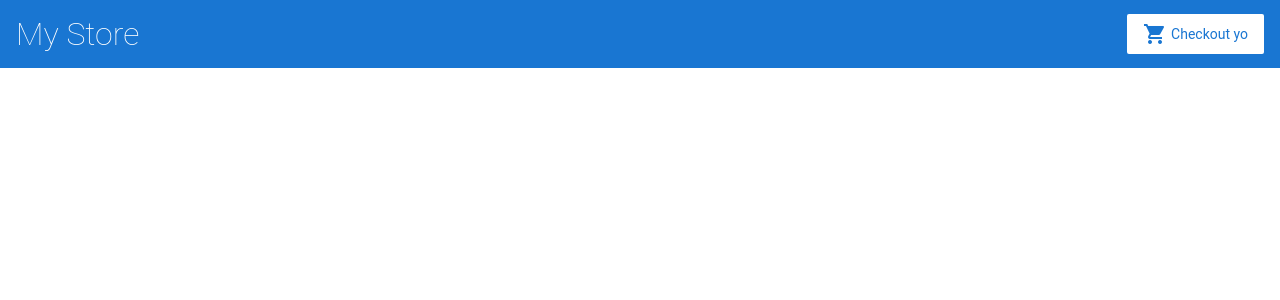
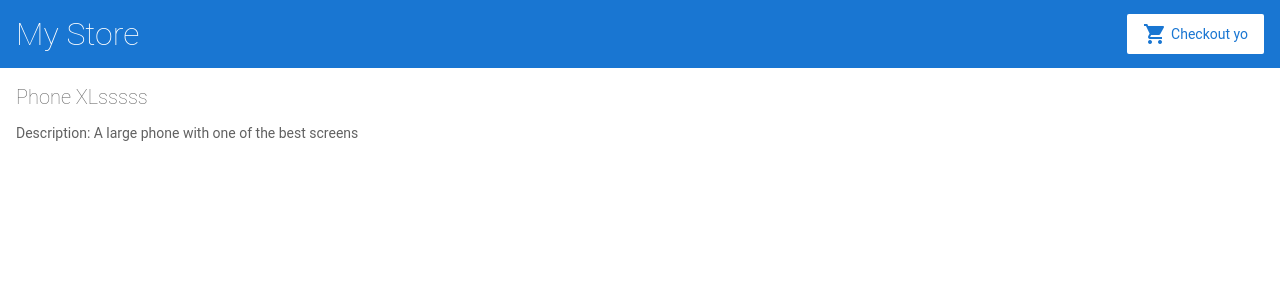
Before and after one commit to mtanzim/angular-tutorial, an Angular app: page /products/1 in a window 1280 px wide. Before the commit this address led to /. Shown: the top 300 px of the page. Built offline with nearby package versions, Linux system fonts and the light colour scheme.

Commit message:
basic routing

```diff
--- a/src/app/app.module.ts
+++ b/src/app/app.module.ts
@@ -7,6 +7,7 @@
 import { TopBarComponent } from './top-bar/top-bar.component';
 import { ProductListComponent } from './product-list/product-list.component';
 import { ProductAlertsComponent } from './product-alerts/product-alerts.component';
+import { ProductDetailsComponent } from './product-details/product-details.component';
 
 @NgModule({
   imports: [
@@ -14,13 +15,15 @@
     ReactiveFormsModule,
     RouterModule.forRoot([
       { path: '', component: ProductListComponent },
+      { path: 'products/:productId', component: ProductDetailsComponent },
     ])
   ],
   declarations: [
     AppComponent,
     TopBarComponent,
     ProductListComponent,
-    ProductAlertsComponent
+    ProductAlertsComponent,
+    ProductDetailsComponent
   ],
   bootstrap: [
     AppComponent
--- /dev/null
+++ b/src/app/product-details/product-details.component.html
@@ -0,0 +1,4 @@
+<div *ngIf="product">
+  <h2>{{ product.name }}</h2>
+  <p *ngIf="product.description">Description: {{ product.description }}</p>
+</div>
--- /dev/null
+++ b/src/app/product-details/product-details.component.ts
@@ -0,0 +1,19 @@
+import { Component, Input, OnInit } from "@angular/core";
+import { ActivatedRoute } from "@angular/router";
+import { Product, products } from "../products";
+
+@Component({
+  selector: "app-product-details",
+  templateUrl: "./product-details.component.html",
+  styleUrls: ["./product-details.component.css"],
+})
+export class ProductDetailsComponent implements OnInit {
+  product?: Product;
+  constructor(private route: ActivatedRoute) {}
+
+  ngOnInit(): void {
+    const params = this.route.snapshot.paramMap;
+    const productId = Number(params.get("productId"));
+    this.product = products.find((p) => p.id === productId);
+  }
+}
--- a/src/app/product-list/product-list.component.html
+++ b/src/app/product-list/product-list.component.html
@@ -2,7 +2,10 @@
 
 <div *ngFor="let product of products">
   <h3>
-    <a [title]="product.name + ' details'">
+    <a
+      [title]="product.name + ' details'"
+      [routerLink]="['/products', product.id]"
+    >
       {{ product.name }}
     </a>
   </h3>
```
Also changed, not shown: src/app/product-details/product-details.component.css (added), 1 other file (tests, documents, lock files or other folders).
